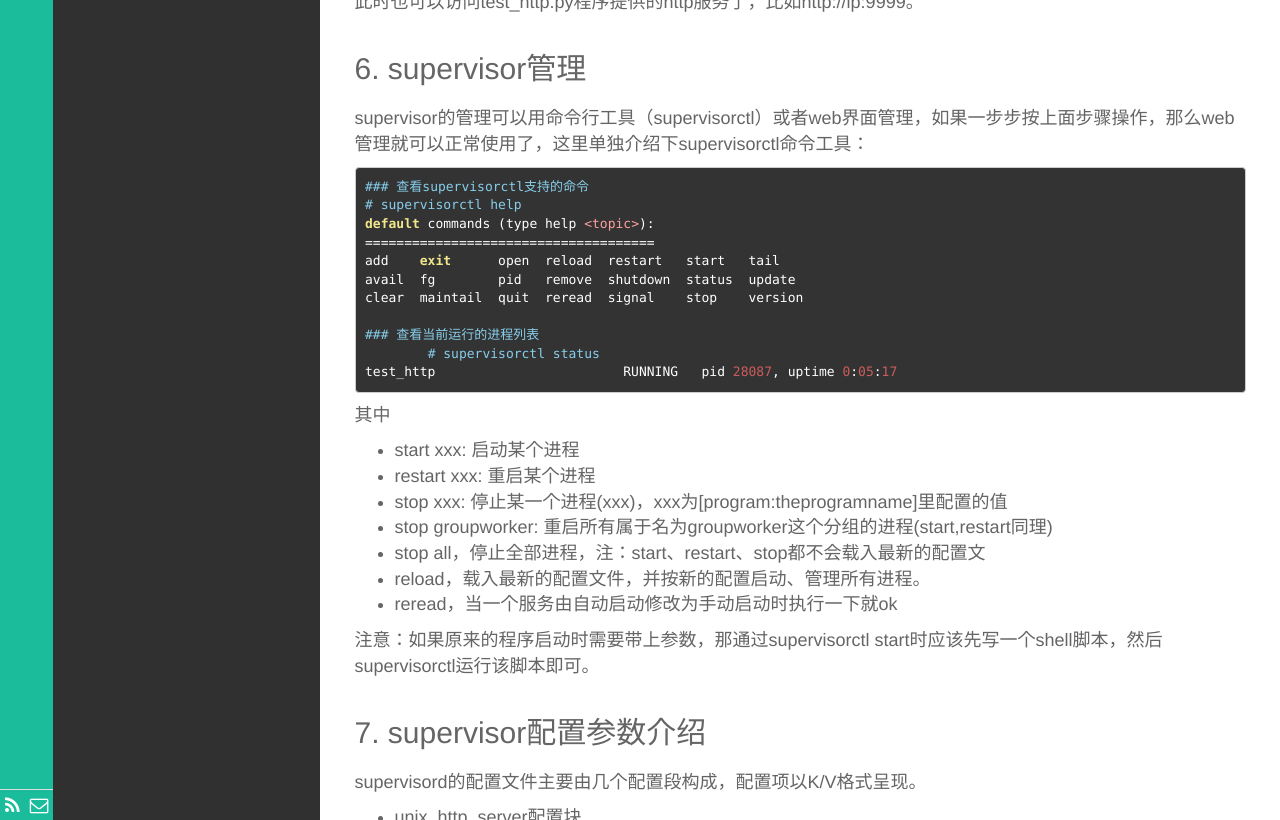
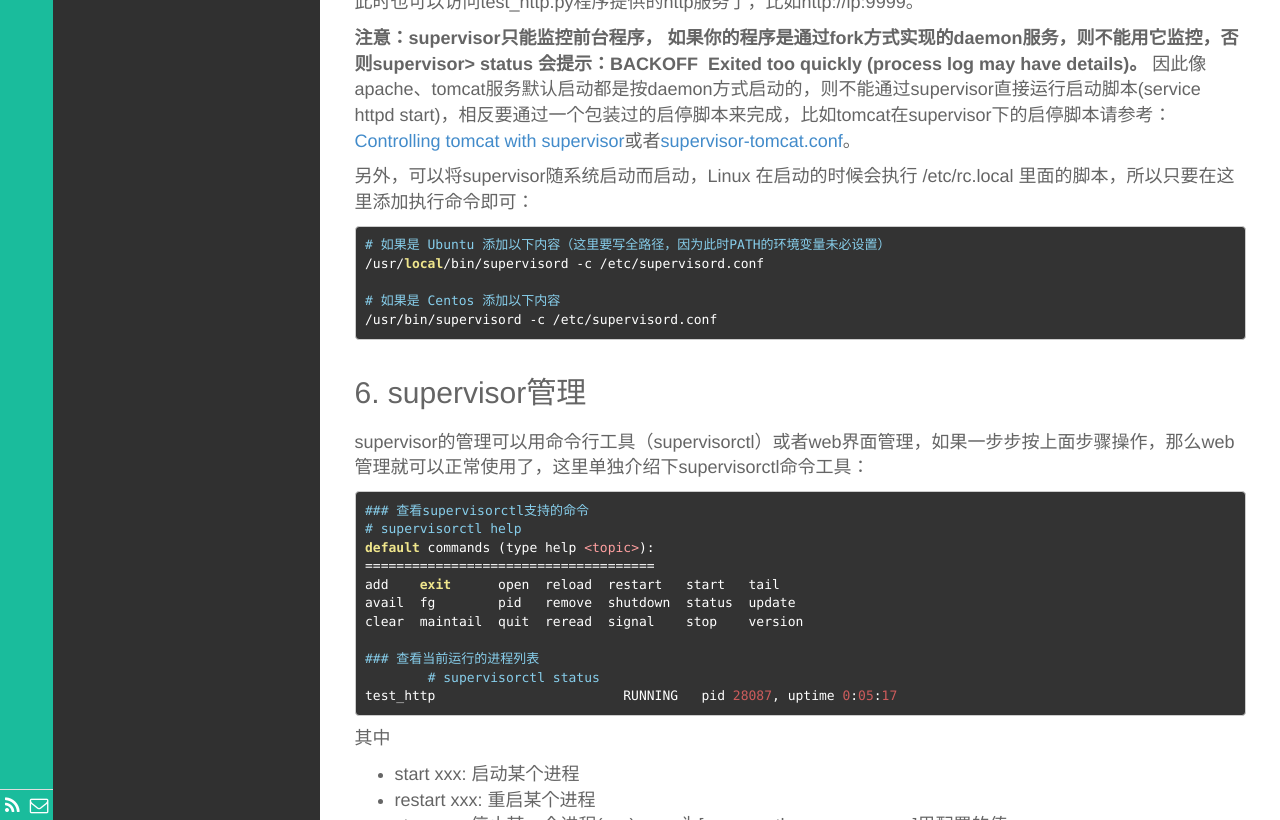
Before and after one commit to lizhenghn123/lizhenghn123.github.io, a Jekyll site: the page built from _posts/Linux/2016-04-14-supervisor-usage.md, in a window 1280 px wide. Shown: the part 4180-5000 px from the top of the page. Built offline with Jekyll 4.4.1, drawn with Linux system fonts in a browser that asks for light colours; Markdown is read by kramdown in place of the engine named in the settings; comment, search, counter and statistics services are not loaded.

Commit message:
。。。

```diff
--- a/_posts/Linux/2016-04-14-supervisor-usage.md
+++ b/_posts/Linux/2016-04-14-supervisor-usage.md
@@ -152,6 +152,17 @@ supervisor是python编写的，可以用easy_install、pip都可以安装，比
 ![](http://i.imgur.com/N3dKFaC.png)
 
 此时也可以访问test_http.py程序提供的http服务了，比如http://ip:9999。
+
+**注意：supervisor只能监控前台程序， 如果你的程序是通过fork方式实现的daemon服务，则不能用它监控，否则supervisor> status 会提示：BACKOFF  Exited too quickly (process log may have details)。** 因此像apache、tomcat服务默认启动都是按daemon方式启动的，则不能通过supervisor直接运行启动脚本(service httpd start)，相反要通过一个包装过的启停脚本来完成，比如tomcat在supervisor下的启停脚本请参考：[Controlling tomcat with supervisor](http://serverfault.com/questions/425132/controlling-tomcat-with-supervisor)或者[supervisor-tomcat.conf](https://gist.github.com/mariorez/d70ee9e8301eec783d0e)。
+
+另外，可以将supervisor随系统启动而启动，Linux 在启动的时候会执行 /etc/rc.local 里面的脚本，所以只要在这里添加执行命令即可：
+
+	# 如果是 Ubuntu 添加以下内容（这里要写全路径，因为此时PATH的环境变量未必设置）
+	/usr/local/bin/supervisord -c /etc/supervisord.conf
+
+	# 如果是 Centos 添加以下内容
+	/usr/bin/supervisord -c /etc/supervisord.conf
+
 
 ## 6. supervisor管理
 supervisor的管理可以用命令行工具（supervisorctl）或者web界面管理，如果一步步按上面步骤操作，那么web管理就可以正常使用了，这里单独介绍下supervisorctl命令工具：
```
